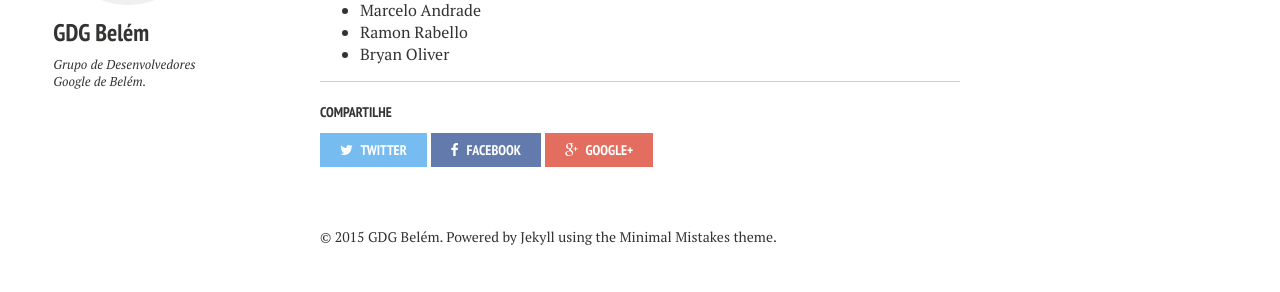
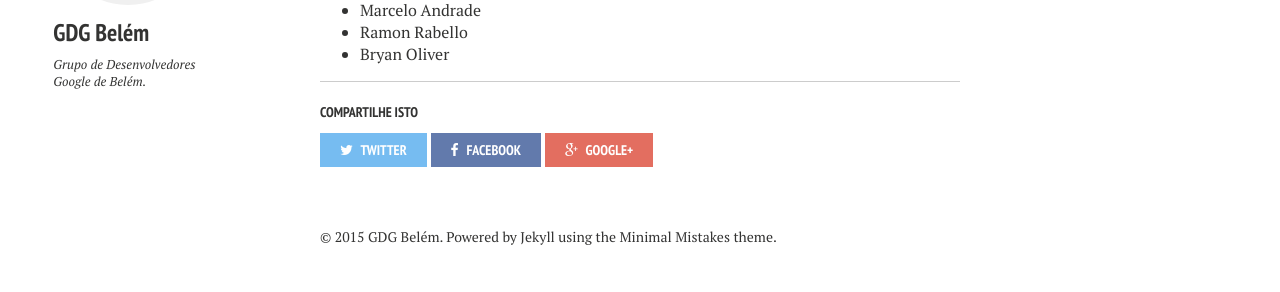
Before and after one commit to ramonrabello/site-gdgbelem, a Jekyll site: the page built from organizacao.md, in a window 1280 px wide. Shown: the part 627-919 px from the top of the page. Built offline with Jekyll 4.4.1, drawn with Linux system fonts in a browser that asks for light colours; nearby versions of some CDN libraries.

Commit message:
MINOR Texto dos links sociais

```diff
--- a/_includes/_social-share.html
+++ b/_includes/_social-share.html
@@ -1,5 +1,5 @@
 <div class="social-share">
-  <h4>Compartilhe</h4>
+  <h4>Compartilhe isto</h4>
   <ul>
     <li>
       <a href="https://twitter.com/intent/tweet?text={{ site.url }}{{ page.url }}" class="twitter" title="Compartilhar isto no Twitter"><i class="fa fa-twitter"></i><span> Twitter</span></a>
```
